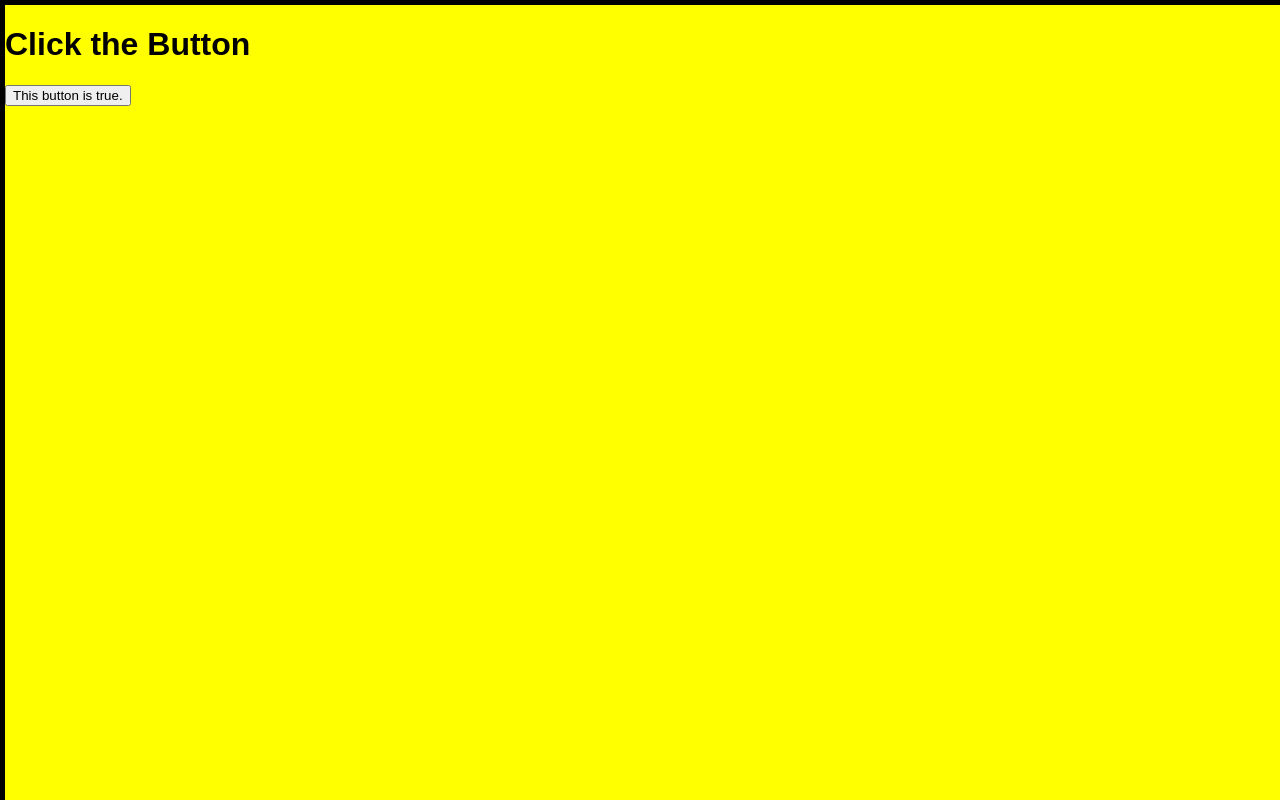
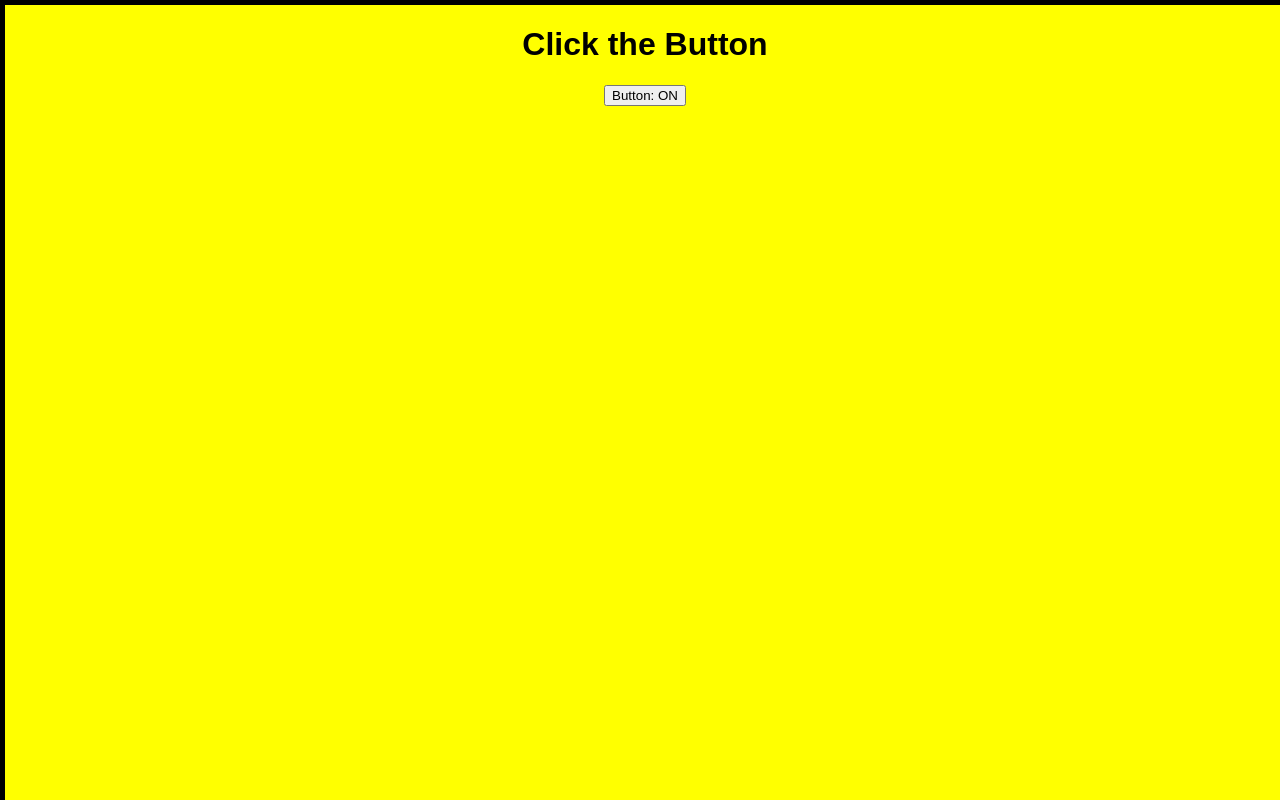
Before and after one commit to ulaura/on-off-button, a React (Create React App) app: page / in a window 1280 px wide. Built offline with nearby package versions, Linux system fonts and the light colour scheme.

Commit message:
Nesting inline styling to target specific elements between on/off.

```diff
--- a/src/Button.css
+++ b/src/Button.css
@@ -6,3 +6,12 @@
   left: 0;
   top: 0;
 }
+
+h1 {
+  text-align: center;
+}
+
+button {
+  display: block;
+  margin: 0 auto;
+}
--- a/src/Button.js
+++ b/src/Button.js
@@ -21,13 +21,20 @@ class Button extends Component {
 
   render() {
 
-    // inline styling
+    // inline styling for Button: ON
     const onButton = {
       backgroundColor: "yellow"
     }
-    // inline styling
+
+    // inline styling for Button: OFF
     const offButton = {
-      backgroundColor: "#0E143A"
+      theDiv: {
+        backgroundColor: "#0E143A"
+      },
+
+      theButton: {
+        backgroundColor: "green"
+      }
     }
 
     let buttonPage = null;
@@ -36,16 +43,17 @@ class Button extends Component {
       buttonPage = (
         <div className="majorDiv" id="on" style={onButton}>
           <h1>Click the Button</h1>
-          <button type="button" onClick={this.handleButtonClick}>This button is true.</button>
+          <button type="button" onClick={this.handleButtonClick}>Button: ON</button>
         </div>
       );
       console.log(`Button state: ${this.state.state}`);
     }
+
     else {
       buttonPage = (
-        <div className="majorDiv" id="off" style={offButton}>
+        <div className="majorDiv" id="off" style={offButton.theDiv}>
           <h1>Click the Button</h1>
-          <button type="button" onClick={this.handleButtonClick}>This button is false.</button>
+          <button type="button" style={offButton.theButton} onClick={this.handleButtonClick}>Button: OFF</button>
         </div>
       );
       console.log(`Button state: ${this.state.state}`);
```
